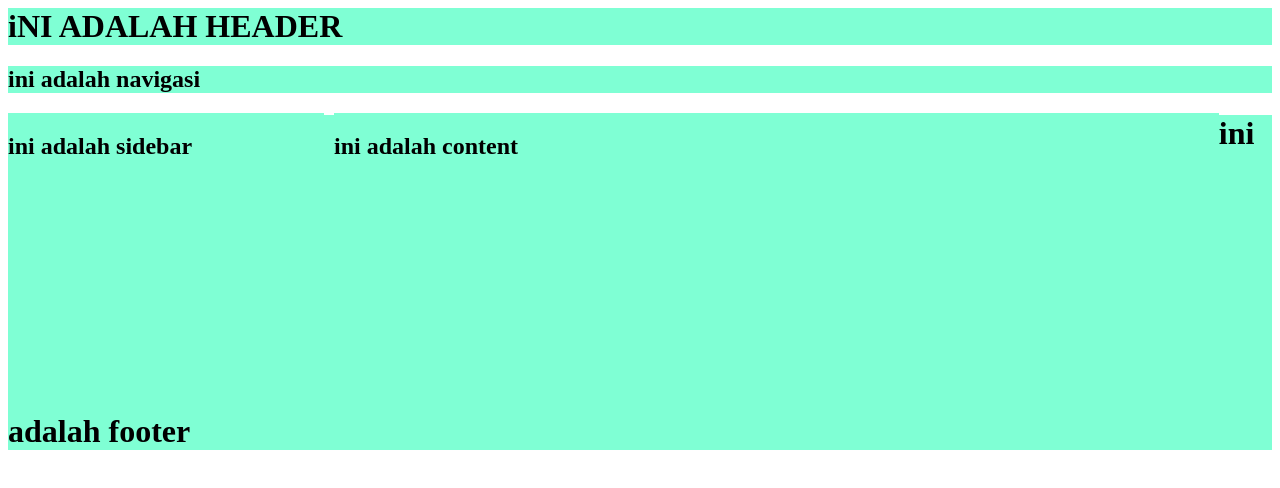
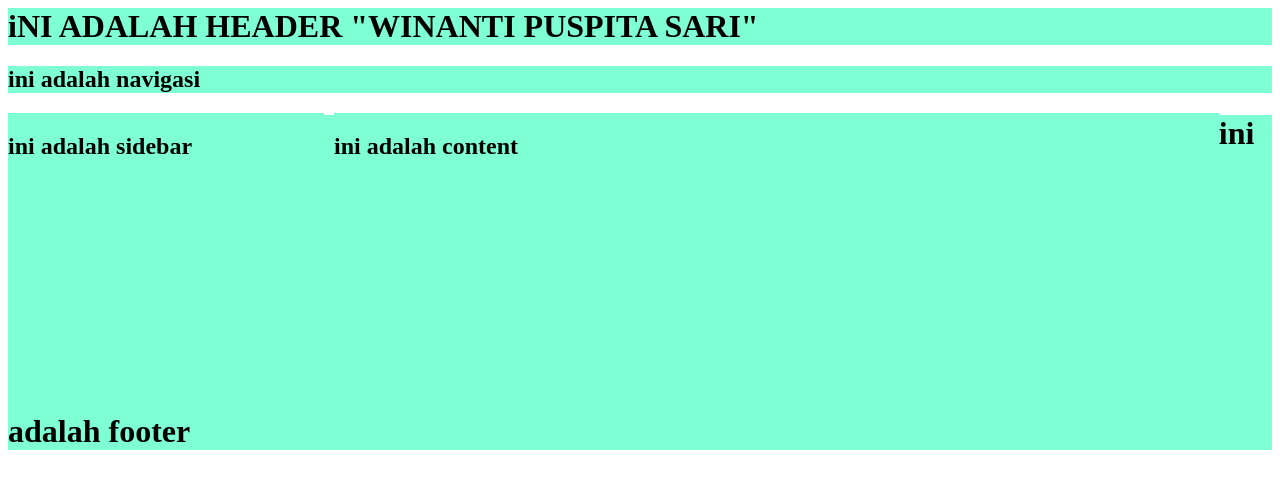
Before and after one commit to thekailanihouse/weblayout, a plain HTML site: page index.html in a window 1280 px wide. Drawn offline with Linux system fonts and the light colour scheme.

Commit message:
Winanti Puspita Sari

```diff
--- a/index.html
+++ b/index.html
@@ -33,7 +33,7 @@
     </style>
 </head>
 <body>
-    <header><H1>iNI ADALAH HEADER</H1></header>
+    <header><H1>iNI ADALAH HEADER "WINANTI PUSPITA SARI"</H1></header>
     <nav><h1>ini adalah navigasi</h1></nav>
     <div class="grid">
     <aside><h1>ini adalah sidebar</h1></aside>
```
